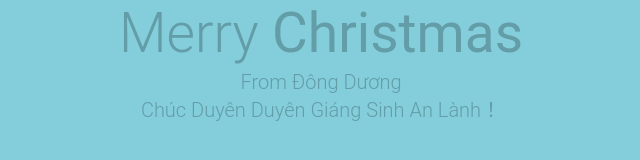
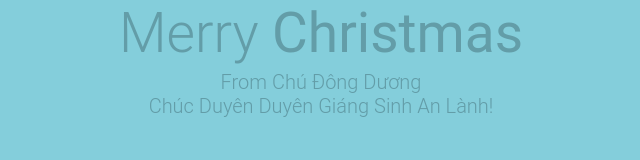
Before and after one commit to duongchung1999/Merry-Christmas, a plain HTML site: page index.html in a window 1280 px wide. Shown: the part 454-614 px from the top of the page, 319-959 px from the left. Drawn offline with Linux system fonts and the light colour scheme.

Commit message:
Nam tay girlfriend 2

```diff
--- a/index.html
+++ b/index.html
@@ -61,6 +61,6 @@
 
 
    <div style=" padding:5px; color:#639da8; font-weight:300; font-size:55px; font-family:'Roboto';padding-top:20px;">Merry <font style="font-weight:400;">Christmas</font></div>
-        <a style="text-decoration:none;" target="_blank"><div style="  color:#639da8; font-weight:300; font-size:20px; font-family:'Roboto';">From Đông Dương</div></a>
-        <a style="text-decoration:none;" target="_blank"><div style="  color:#639da8; font-weight:300; font-size:20px; font-family:'Roboto';">Chúc Duyên Duyên Giáng Sinh An Lành！</div></a>
+        <a style="text-decoration:none;" target="_blank"><div style="  color:#639da8; font-weight:300; font-size:20px; font-family:'Roboto';">From Chú Đông Dương</div></a>
+        <a style="text-decoration:none;" target="_blank"><div style="  color:#639da8; font-weight:300; font-size:20px; font-family:'Roboto';">Chúc Duyên Duyên Giáng Sinh An Lành!</div></a>
 </div>
--- a/style/css/style.css
+++ b/style/css/style.css
@@ -271,7 +271,7 @@
   .lutz2
   {
     position: relative;
-    left: -55px;
+    left: -56px;
     -webkit-animation: lutz 0.4s linear;
     -webkit-animation-iteration-count: infinite;
     -moz-animation: lutz 0.4s linear;
```
